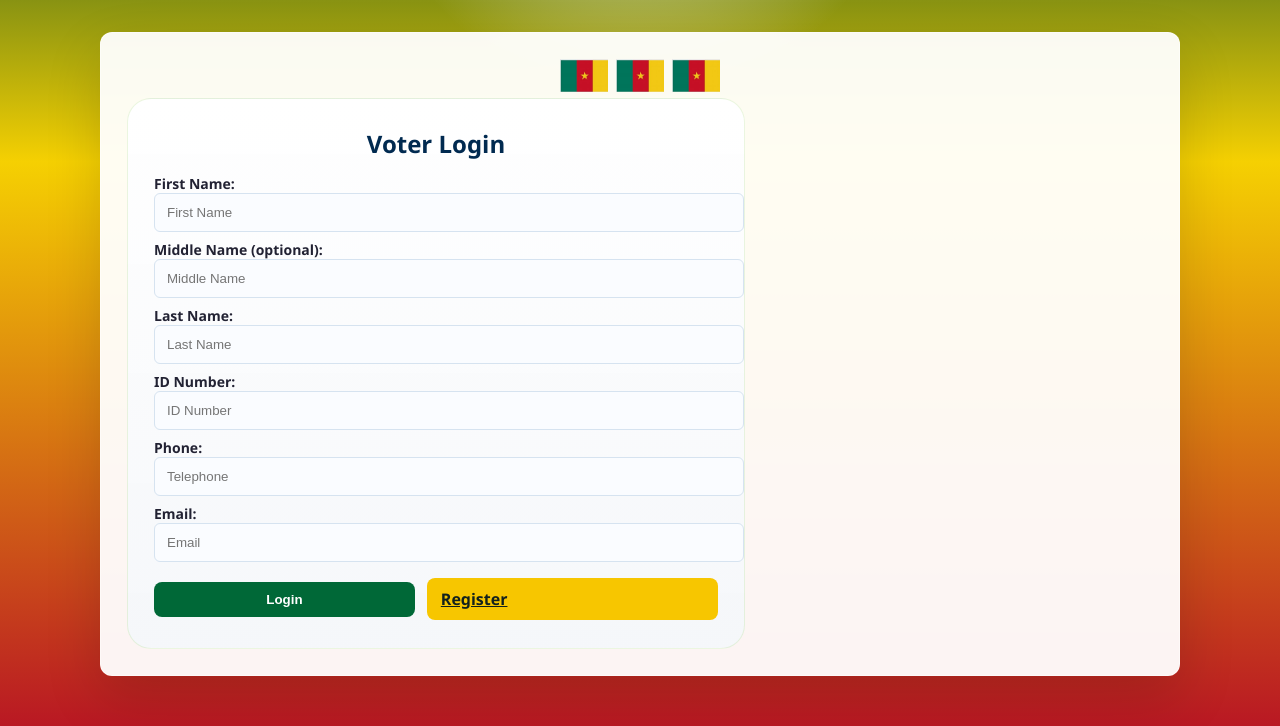
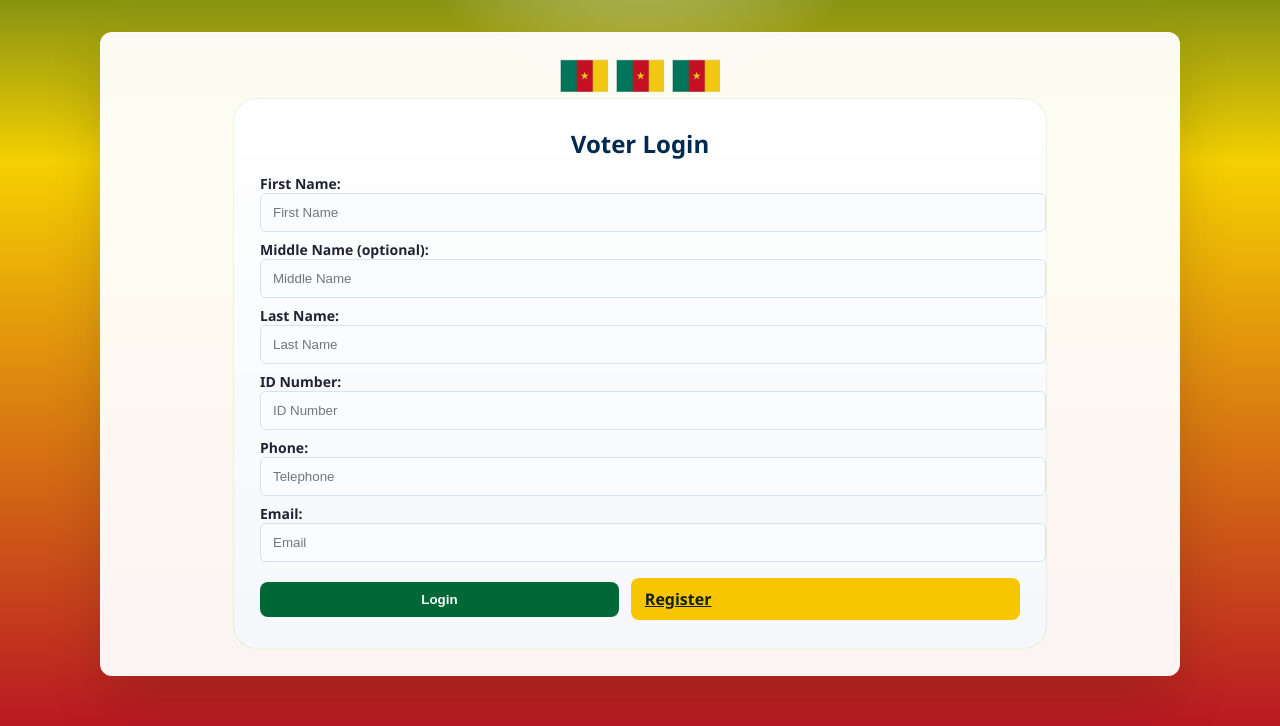
Before and after one commit to BuinweGalicean/My_B-Tech-project, a Flask app: page /login in a window 1280 px wide. Shown: the part 184-910 px from the top of the page. Run offline with Flask 3, Linux system fonts and the light colour scheme; data comes from the database, SQL or seed files in the repository; data that the repository does not hold is empty.

Commit message:
Center login form fields to match registration page
Co-Authored-By: Devin AI <158243242+devin-ai-integration[bot]@users.noreply.github.com>

```diff
--- a/static/css/style.css
+++ b/static/css/style.css
@@ -149,12 +149,16 @@ body[data-page="login"] .hero-card {
 }
 
 body[data-page="login"] .hero-inner {
-  grid-template-columns: 1fr 380px;
+  grid-template-columns: 1fr;
   gap: 28px;
   align-items: start;
+  justify-items: center;
 }
 
 body[data-page="login"] .login-left-col {
+  width: 100%;
+  max-width: 760px;
+  margin: 0 auto;
   padding: 28px 26px;
   border-radius: 24px;
   background: linear-gradient(180deg, rgba(255,255,255,0.96), rgba(245,247,250,0.98));
```
